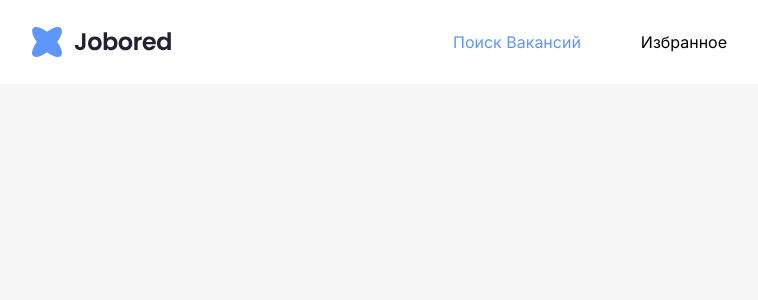
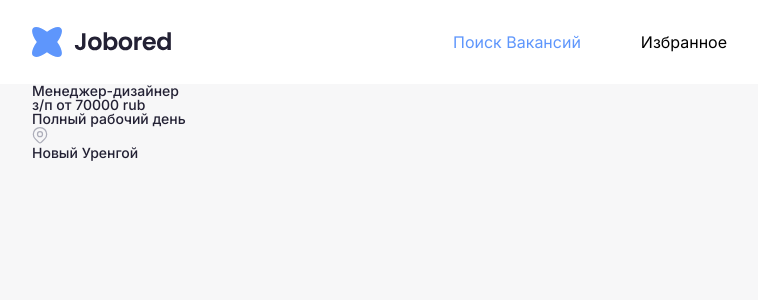
Before and after one commit to ArtemRasspopov/job-serch-app-React, a React (Create React App) app: page / in a window 1280 px wide. Shown: the top 300 px of the page, without its empty margins (50-808 px from the left). Built offline with nearby package versions, Linux system fonts and the light colour scheme.

Commit message:
added vacancyCard markup

```diff
--- /dev/null
+++ b/src/assets/icons/LocationIcon.tsx
@@ -0,0 +1,8 @@
+import React from "react";
+
+export const LocationIcon: React.FC = () => (
+    <svg width="16" height="18" viewBox="0 0 16 18" fill="none" xmlns="http://www.w3.org/2000/svg">
+        <path d="M12.714 12.8807C11.9335 13.6612 10.3013 15.2935 9.17814 16.4166C8.52727 17.0675 7.47304 17.0678 6.82217 16.4169C5.7186 15.3134 4.11797 13.7127 3.28593 12.8807C0.682439 10.2772 0.682439 6.05612 3.28593 3.45262C5.88943 0.849126 10.1105 0.849126 12.714 3.45262C15.3175 6.05612 15.3175 10.2772 12.714 12.8807Z" stroke="#ACADB9" strokeWidth="1.25" strokeLinecap="round" strokeLinejoin="round" />
+        <path d="M10.5 8.16667C10.5 9.54738 9.38069 10.6667 7.99998 10.6667C6.61927 10.6667 5.49998 9.54738 5.49998 8.16667C5.49998 6.78595 6.61927 5.66667 7.99998 5.66667C9.38069 5.66667 10.5 6.78595 10.5 8.16667Z" stroke="#ACADB9" strokeWidth="1.25" strokeLinecap="round" strokeLinejoin="round" />
+    </svg>
+);
--- a/src/components/App.tsx
+++ b/src/components/App.tsx
@@ -1,5 +1,5 @@
 import React from "react";
-import Header from "./Header/Header";
+import {Header} from "./Header/Header";
 import VacancyPage from "../pages/vacancyPage/VacancyPage";
 
 function App() {
--- a/src/components/Header/Header.tsx
+++ b/src/components/Header/Header.tsx
@@ -5,7 +5,7 @@ import { HeaderMenu } from "./HeaderMenu/HeaderMenu";
 import { PageContainer } from "../containers/PageContainer/PageContainer";
 
 
-const Header: React.FC = () => {
+export const Header: React.FC = () => {
   return (
     <div className="header">
       <PageContainer>
@@ -17,5 +17,3 @@ const Header: React.FC = () => {
     </div>
   );
 };
-
-export default Header;
--- /dev/null
+++ b/src/components/VacancyCard/VacancyCard.tsx
@@ -0,0 +1,25 @@
+import React from "react";
+import { LocationIcon } from "../../assets/icons/LocationIcon";
+
+export const VacancyCard: React.FC = () => {
+    return (
+        <div className="vacancyCard">
+            <div className="vacancyCard__content">
+                <h3 className="vacancyCard__title">
+                    Менеджер-дизайнер
+                </h3>
+                <ul className="vacancyCard__descr-list">
+                    <li className="vacancyCard__descr-item">з/п от 70000 rub</li>
+                    <li className="vacancyCard__descr-item">Полный рабочий день</li>
+                </ul>
+                <div className="vacancyCard__location">
+                    <LocationIcon/>
+                    <p className="vacancyCard__location-title">Новый Уренгой</p>
+                </div>
+            </div>
+            <div className="vacancyCard__starWrapper">
+
+            </div>
+        </div>
+    );
+};
--- a/src/pages/vacancyPage/VacancyPage.tsx
+++ b/src/pages/vacancyPage/VacancyPage.tsx
@@ -1,5 +1,6 @@
 import React from "react";
 import { PageContainer } from "../../components/containers/PageContainer/PageContainer";
+import { VacancyCard } from "../../components/VacancyCard/VacancyCard";
 
 const VacancyPage: React.FC = () => {
   return (
@@ -7,7 +8,9 @@ const VacancyPage: React.FC = () => {
       <PageContainer>
         <div className="vacancyPage__inner">
           <div className="vacancyPage__filters-wrapper"></div>
-          <div className="vacancyPage__content-wrapper"></div>
+          <div className="vacancyPage__content-wrapper">
+            <VacancyCard/>
+          </div>
         </div>
       </PageContainer>
     </div>
```
